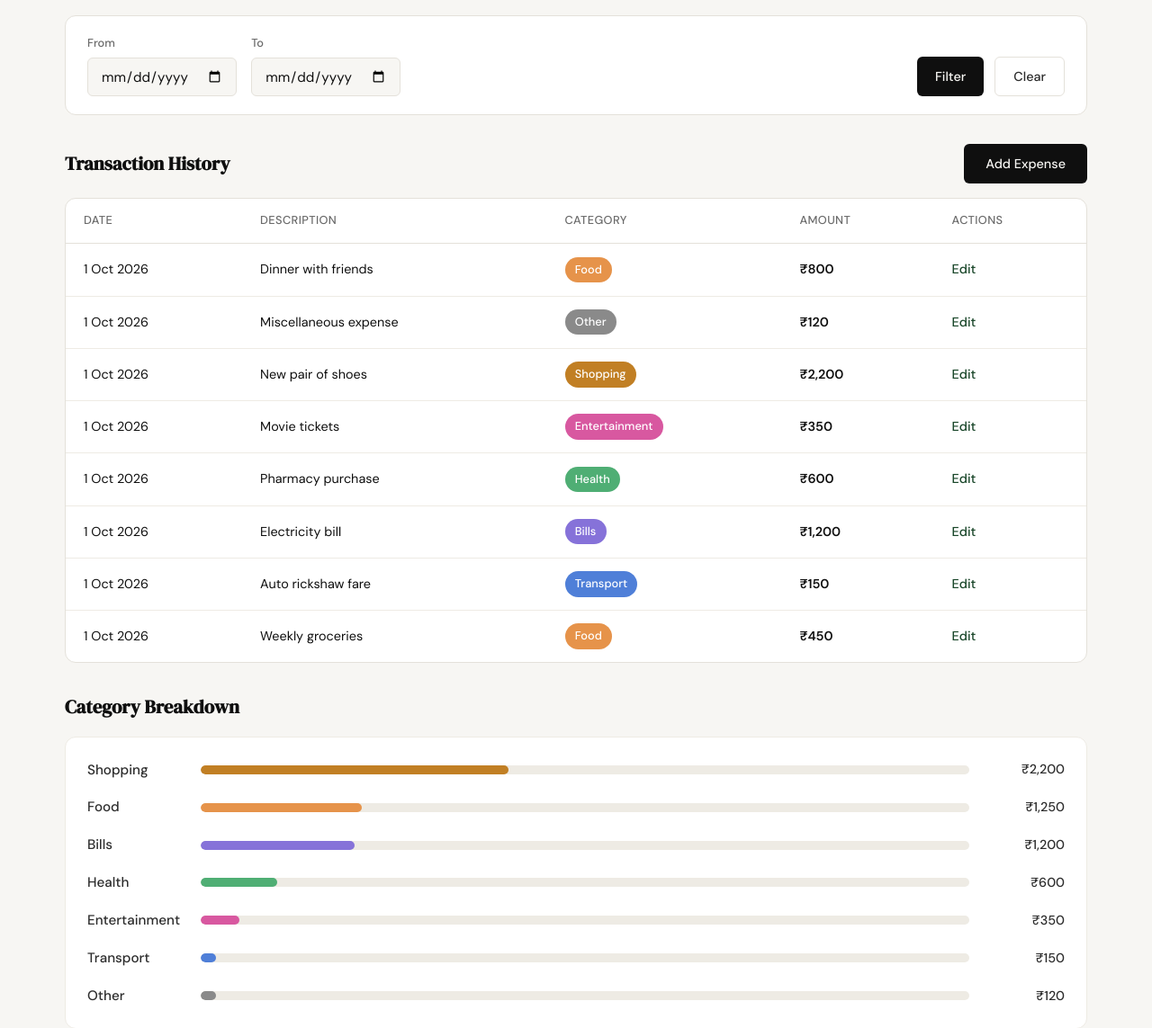
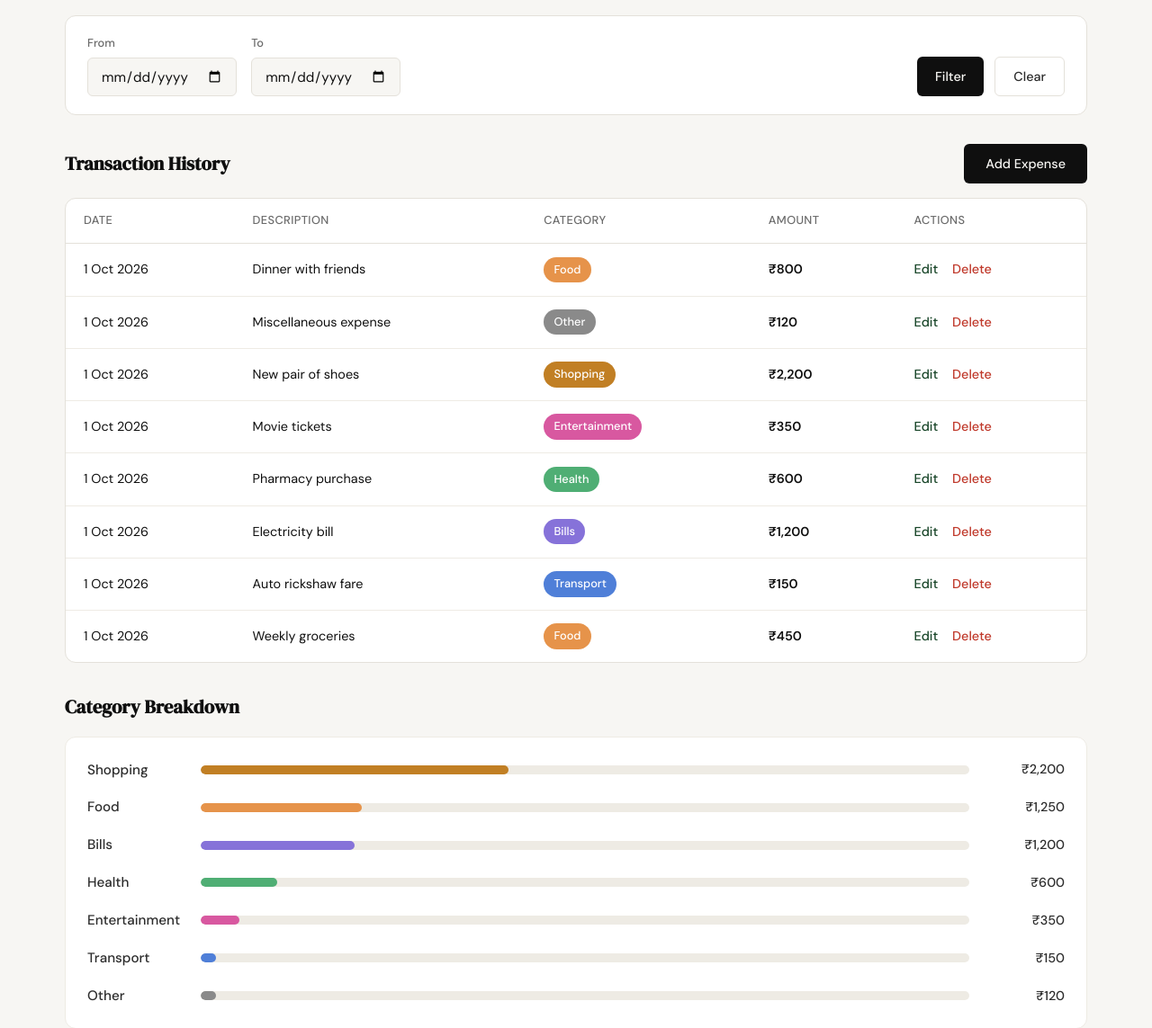
Before and after one commit to Arbaz123-git/Spendly-, a Flask app: page /profile in a window 1280 px wide. Shown: the part 504-1647 px from the top of the page at 90% size. Run offline with Flask 3, Linux system fonts and the light colour scheme; the visitor is signed in with stand-in values (Sample User, id 1); data comes from the database, SQL or seed files in the repository.

Commit message:
feat: add delete expense button with confirmation dialog (#9)
Co-authored-by: Claude Sonnet 5 <noreply@anthropic.com>

```diff
--- a/app.py
+++ b/app.py
@@ -8,6 +8,7 @@ from database.db import (
     get_db, init_db, seed_db, create_user, get_user_by_email, get_user_by_id,
     get_transactions_for_user, get_summary_stats, get_category_breakdown,
     create_expense, get_expense_by_id, update_expense,
+    delete_expense as delete_expense_row,
 )
 
 VALID_EXPENSE_CATEGORIES = (
@@ -319,9 +320,18 @@ def edit_expense(id):
     return redirect(url_for("profile"))
 
 
-@app.route("/expenses/<int:id>/delete")
+@app.route("/expenses/<int:id>/delete", methods=["POST"])
 def delete_expense(id):
-    return "Delete expense — coming in Step 9"
+    if not session.get("user_id"):
+        return redirect(url_for("login"))
+
+    expense = get_expense_by_id(id, session["user_id"])
+    if expense is None:
+        abort(404)
+
+    delete_expense_row(id, session["user_id"])
+    flash("Expense deleted.", "success")
+    return redirect(url_for("profile"))
 
 
 # ------------------------------------------------------------------ #
--- a/database/db.py
+++ b/database/db.py
@@ -238,3 +238,16 @@ def update_expense(expense_id, user_id, amount, category, date, description):
         conn.commit()
     finally:
         conn.close()
+
+
+def delete_expense(expense_id, user_id):
+    conn = get_db()
+    try:
+        cursor = conn.execute(
+            "DELETE FROM expenses WHERE id = ? AND user_id = ?",
+            (expense_id, user_id),
+        )
+        conn.commit()
+        return cursor.rowcount
+    finally:
+        conn.close()
--- a/static/css/profile.css
+++ b/static/css/profile.css
@@ -215,6 +215,26 @@
     text-decoration: underline;
 }
 
+.profile-delete-form {
+    display: inline-block;
+    margin-left: 0.75rem;
+}
+
+.profile-delete-link {
+    background: none;
+    border: none;
+    padding: 0;
+    font: inherit;
+    cursor: pointer;
+    color: var(--danger);
+    font-weight: 500;
+    text-decoration: none;
+}
+
+.profile-delete-link:hover {
+    text-decoration: underline;
+}
+
 /* Category badges */
 
 .profile-badge {
--- a/templates/profile.html
+++ b/templates/profile.html
@@ -80,6 +80,9 @@
                             <td data-label="Amount" class="profile-td-amount">{{ tx.amount }}</td>
                             <td data-label="Actions" class="profile-td-actions">
                                 <a href="{{ url_for('edit_expense', id=tx.id) }}" class="profile-edit-link">Edit</a>
+                                <form class="profile-delete-form" method="post" action="{{ url_for('delete_expense', id=tx.id) }}" onsubmit="return confirm('Delete this expense?');">
+                                    <button type="submit" class="profile-delete-link">Delete</button>
+                                </form>
                             </td>
                         </tr>
                         {% else %}
```
Also changed, not shown: .claude/specs/09-delete-expense.md (added).
